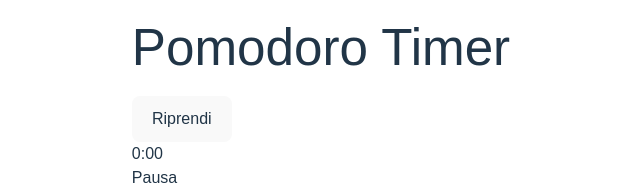
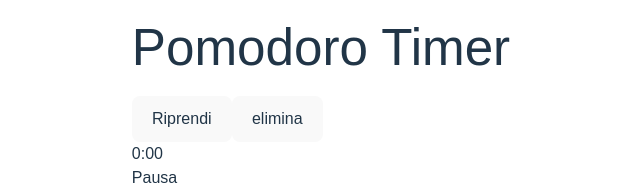
Before and after one commit to Casta7/pomodoroTimer, a React (Vite) app: page / in a window 1280 px wide. Shown: the top 192 px of the page, without its empty margins (319-959 px from the left). Built offline with nearby package versions, Linux system fonts and the light colour scheme; no server answers.

Commit message:
added delete button

```diff
--- a/src/background.js
+++ b/src/background.js
@@ -141,13 +141,12 @@ chrome.runtime.onMessage.addListener((messaggio, sender, sendResponse) => {
 chrome.alarms.onAlarm.addListener((alarm) => {
     if (alarm.name === 'timerPomodoro') {
         if (fase_corrente === 'focus') {
-            if (ultimaFS > 0 && ultimaBR > 0) {
-                fase_corrente = 'pausa';
-                avvia(ultimaFS, ultimaBR, 'pausa');
-                inviaNotifica('Pausa iniziata!');
-            } else {
-                del();
-            }
+
+            fase_corrente = 'pausa';
+            avvia(ultimaFS, ultimaBR, 'pausa');
+            inviaNotifica('Pausa iniziata!');
+
+
         } else {
             del();
             inviaNotifica('Pomodoro completato!');
--- a/src/components/Controls.jsx
+++ b/src/components/Controls.jsx
@@ -20,6 +20,13 @@ const Controls = ({ isRunning, setIsRunning, onAvvioSuccess }) => {
     });
   };
 
+  const handleReset = () => {
+    chrome.runtime.sendMessage({ tipo: 'RESET' }, () => {
+      setIsRunning(false);
+      onAvvioSuccess();
+    });
+  }
+
   return (
     <div style={{ marginTop: 20 }}>
       {isRunning ? (
@@ -27,6 +34,8 @@ const Controls = ({ isRunning, setIsRunning, onAvvioSuccess }) => {
       ) : (
         <button onClick={handleStart}>Riprendi</button>
       )}
+
+      <button onClick={handleReset}>elimina</button>
     </div>
   );
 };
--- a/src/components/TimerOptions.jsx
+++ b/src/components/TimerOptions.jsx
@@ -22,7 +22,7 @@ const TimerOptions = ({onAvvioSuccess}) => {
 
   return (
     <div>
-      <button onClick={() => handleSelect(1500, 300)}>25/5 min</button>
+      <button onClick={() => handleSelect(30, 300)}>25/5 min</button>
       <button onClick={() => handleSelect(3000, 600)}>50/10 min</button>
     </div>
   );
```
